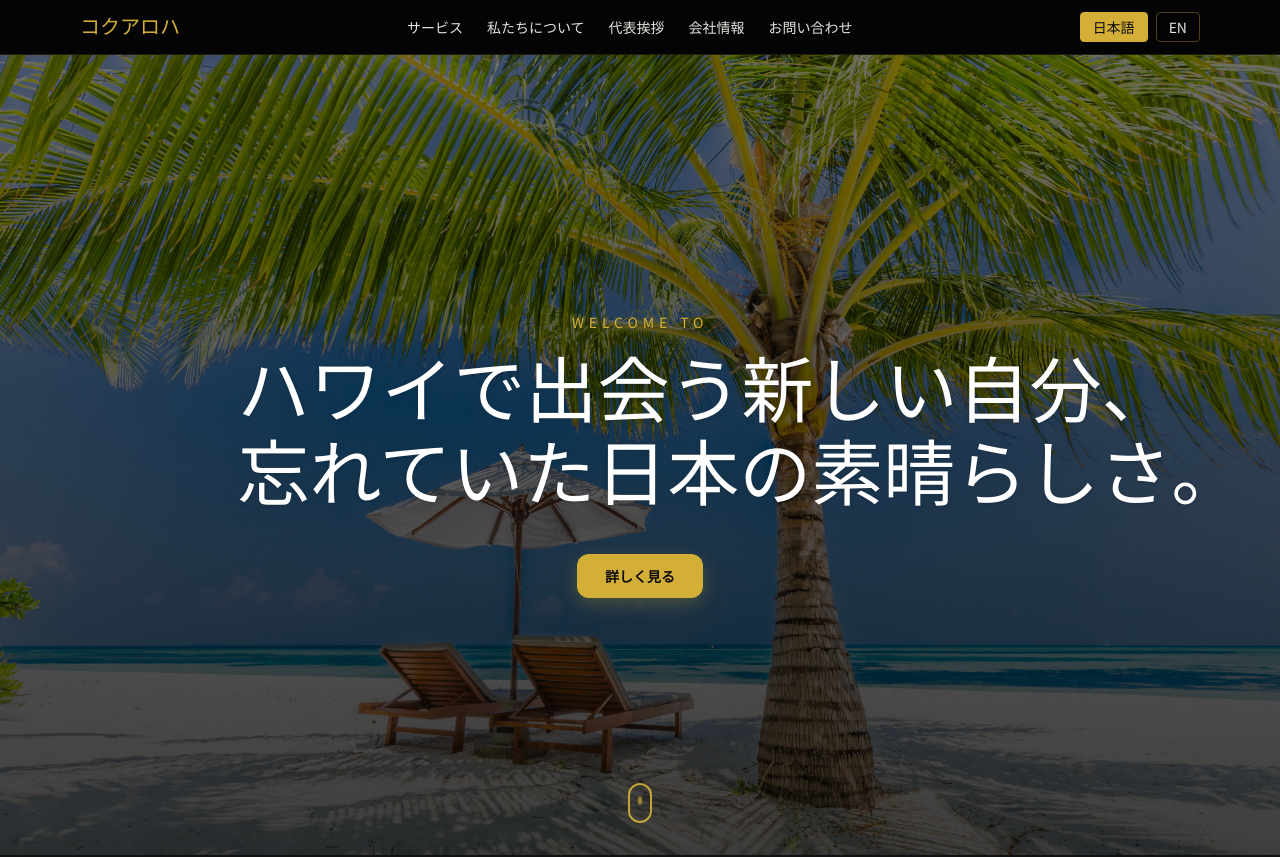
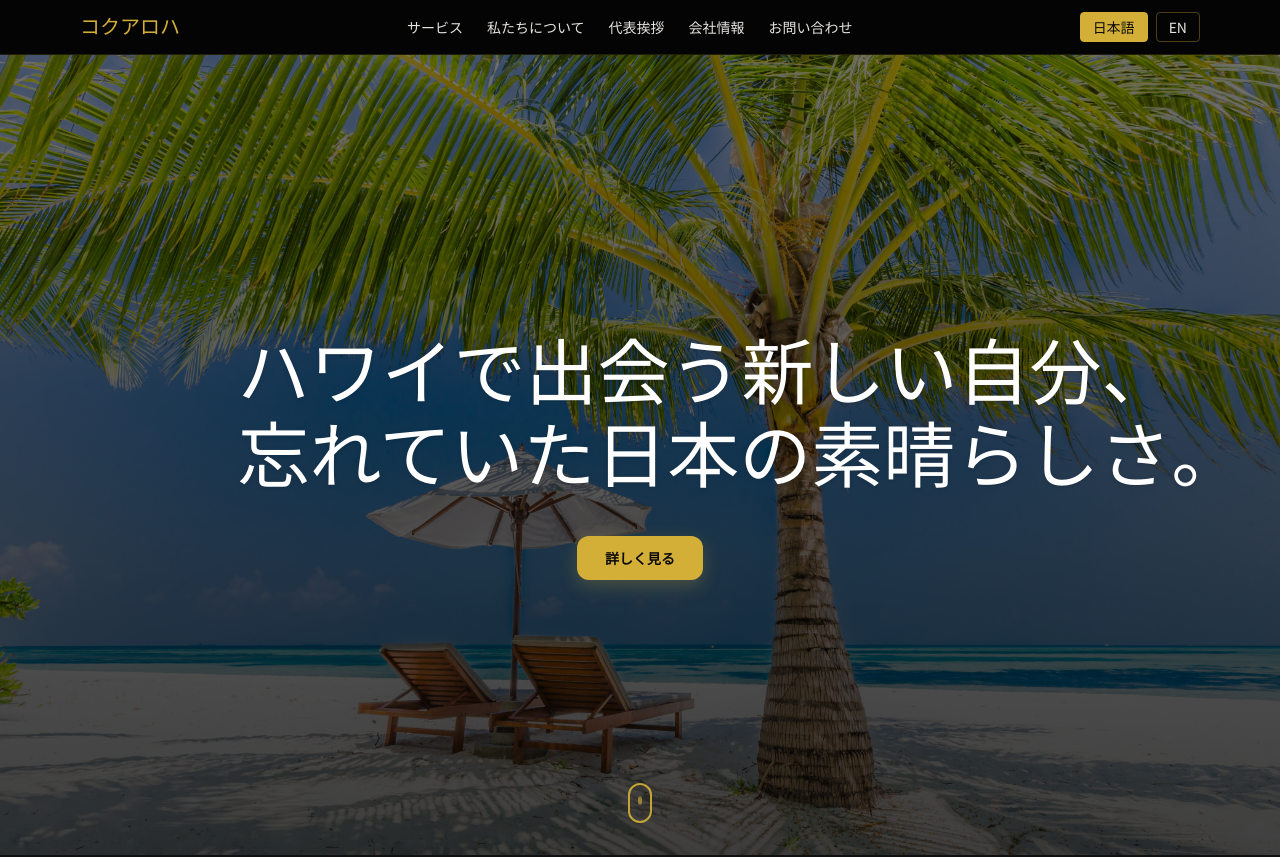
Before and after one commit to miles-web-match/Hawaii-vip-t-v2, a React (Vite) app in the folder Hawaii-vip-t-main/: page / in a window 1280 px wide. Shown: the top 857 px of the page. Built offline with nearby package versions, Linux system fonts and the light colour scheme.

Commit message:
Update App.tsx

```diff
--- a/Hawaii-vip-t-main/src/App.tsx
+++ b/Hawaii-vip-t-main/src/App.tsx
@@ -263,9 +263,9 @@ export default function App() {
         <div className="absolute inset-0" style={{ background: 'linear-gradient(180deg, rgba(0,0,0,.55) 0%, rgba(0,0,0,.75) 100%)' }} />
         {/* 内容 */}
         <div className="relative z-10 h-full max-w-5xl mx-auto px-4 flex flex-col items-center justify-center text-center">
-          <p className="uppercase tracking-[0.35em] text-xs md:text-sm mb-4" style={{ color: gold }}>
-            WELCOME TO
-          </p>
+          <p className="hidden uppercase tracking-[0.35em] text-xs md:text-sm mb-4" style={{ color: gold }}>
+  WELCOME TO
+</p>
           <h1
             className="hero-text-animation font-serif drop-shadow text-4xl sm:text-5xl md:text-7xl leading-[1.2] md:leading-[1.15] text-center"
             style={{ color: '#fff', maxWidth: heroMaxWidth, margin: '0 auto', wordBreak: 'keep-all' as any }}
```
